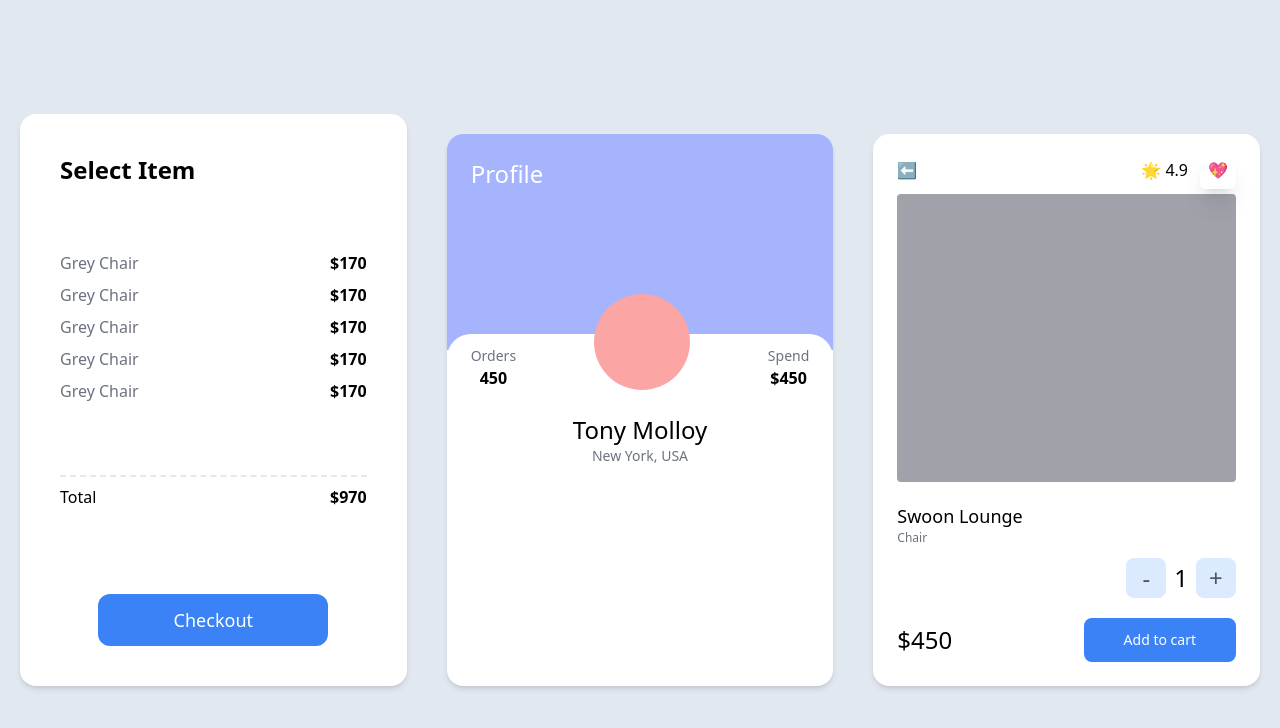
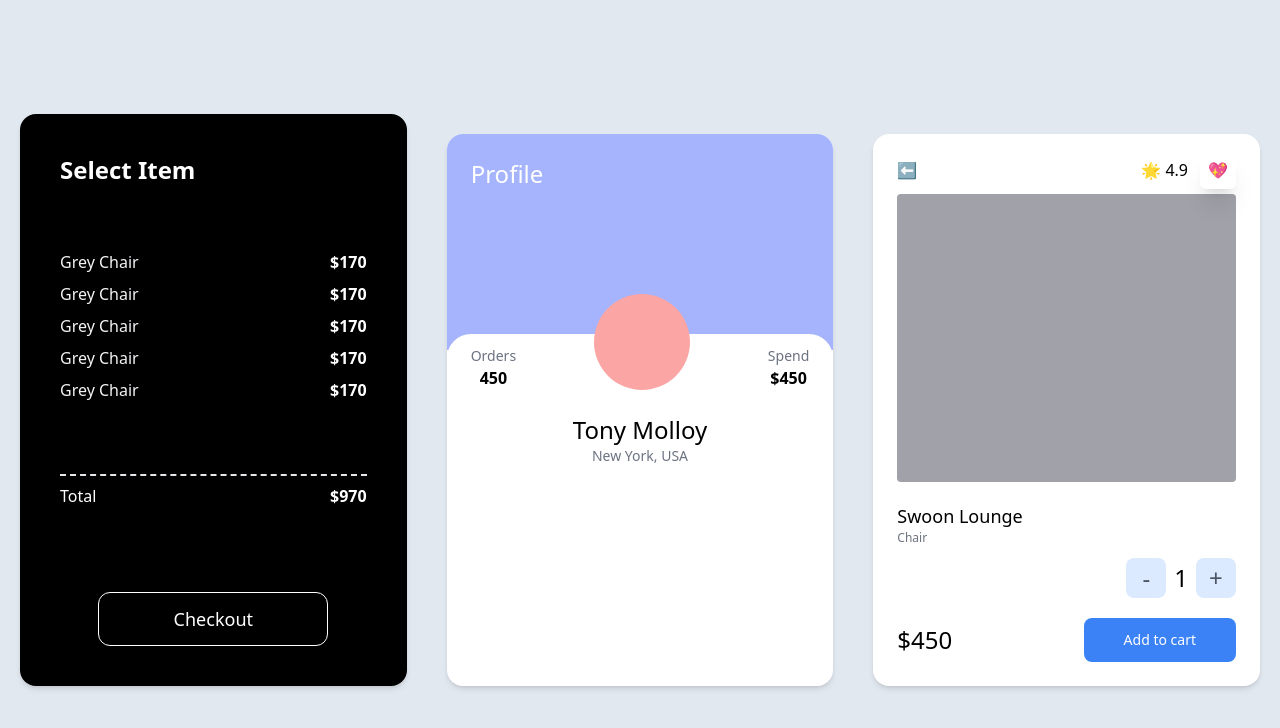
Before and after one commit to sorious77/carrot-market, a Next.js app: page / in a window 1280 px wide. Shown: the top 728 px of the page. Built offline with nearby package versions, Linux system fonts and the light colour scheme.

Commit message:
#4.11 Dark Mode

```diff
--- a/pages/index.tsx
+++ b/pages/index.tsx
@@ -2,26 +2,33 @@ import type { NextPage } from "next";
 
 const Home: NextPage = () => {
   return (
-    <div className="bg-slate-200 py-6 px-5 space-y-5 min-h-screen grid gap-10 lg:grid-cols-2 xl:grid-cols-3 xl:place-content-center">
-      <div className="bg-white p-10 rounded-2xl shadow-md flex flex-col justify-between">
-        <span className="text-2xl font-semibold">Select Item</span>
+    <div className="bg-slate-200 py-6 px-5 space-y-5 min-h-screen grid gap-10 lg:grid-cols-2 xl:grid-cols-3 xl:place-content-center dark">
+      <div className="bg-white dark:bg-black p-10 rounded-2xl shadow-md flex flex-col justify-between">
+        <span className="text-2xl font-semibold dark:text-white">
+          Select Item
+        </span>
         <ul>
           {[1, 2, 3, 4, 5].map((i) => (
             <div className="flex justify-between my-2" key={i}>
-              <span className="text-gray-500">Grey Chair</span>
-              <span className="font-bold">$170</span>
+              <span className="text-gray-500 dark:text-gray-100">
+                Grey Chair
+              </span>
+              <span className="font-bold dark:text-white">$170</span>
             </div>
           ))}
         </ul>
-        <div className="flex justify-between my-2 pt-2 border-t-2 border-dashed">
+        <div className="flex justify-between my-2 pt-2 border-t-2 border-dashed dark:text-white">
           <span>Total</span>
           <span className="font-bold">$970</span>
         </div>
-        <button className="mt-5 bg-blue-500 text-white rounded-xl p-3 w-3/4 text-center block mx-auto text-lg hover:bg-teal-500 hover:text-black active:bg-yellow-500 focus:bg-red-500">
+        <button
+          className="mt-5 bg-blue-500 dark:bg-black dark:border-white dark:border text-white
+          rounded-xl p-3 w-3/4 text-center block mx-auto text-lg hover:bg-teal-500 hover:text-black dark:hover:bg-white active:bg-yellow-500 focus:bg-red-500"
+        >
           Checkout
         </button>
       </div>
-      <div className="bg-white rounded-2xl shadow-md overflow-hidden group">
+      <div className="bg-white rounded-2xl shadow-md overflow-hidden group dark">
         <div className="portrait:bg-blue-500 landscape:bg-indigo-300 p-6 pb-14 xl:pb-40">
           <span className="text-white text-2xl">Profile</span>
         </div>
@@ -43,7 +50,7 @@ const Home: NextPage = () => {
           </div>
         </div>
       </div>
-      <div className="bg-white p-6 rounded-2xl shadow-md lg:col-span-2 xl:col-span-1">
+      <div className="bg-white p-6 rounded-2xl shadow-md lg:col-span-2 xl:col-span-1 dark">
         <div className="flex justify-between mb-3">
           <span>⬅️</span>
           <div className="space-x-3">
--- a/tailwind.config.js
+++ b/tailwind.config.js
@@ -7,5 +7,6 @@ module.exports = {
   theme: {
     extend: {},
   },
+  darkMode: "class",
   plugins: [],
 };
```
